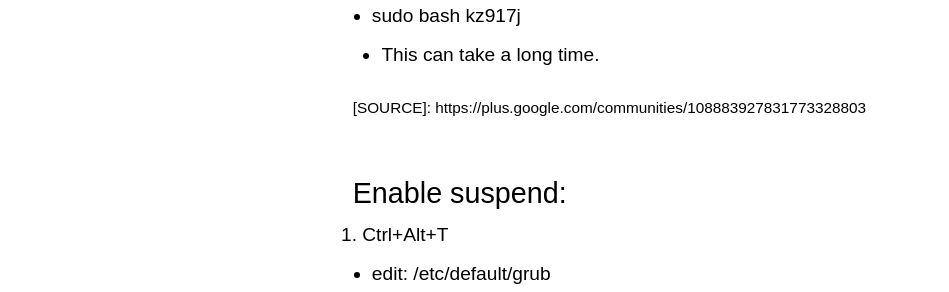
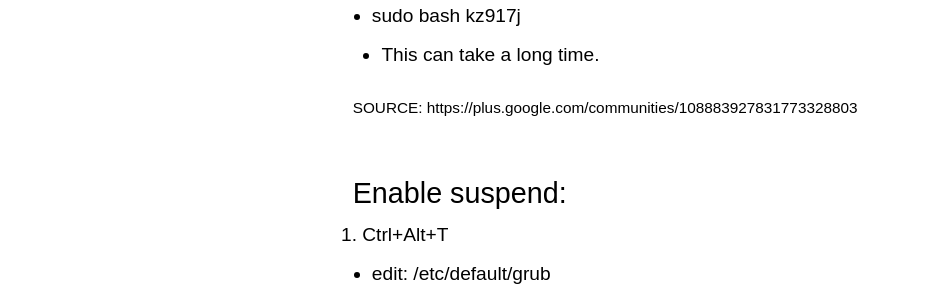
Before and after one commit to scrawlon/scrawlon.github.io, a Jekyll site: the page built from _posts/2014-07-11-chrubuntu-tips.md, in a window 1280 px wide and 900 px high, scrolled down 527 px. Shown: the part 161-453 px from the top of the window, without its empty margins (0-949 px from the left). Built offline with Jekyll 4.4.1, drawn with Linux system fonts in a browser that asks for light colours; Markdown is read by kramdown in place of the engine named in the settings; comment, search, counter and statistics services are not loaded; part of the change alters nothing that is shown.

```diff
--- a/_posts/2014-07-11-chrubuntu-tips.md
+++ b/_posts/2014-07-11-chrubuntu-tips.md
@@ -27,7 +27,7 @@ If you know any other tips, leave a comment and I'll add them to the list.
   * This can take a long time.
   <p>
     <small>
-      [SOURCE]: https://plus.google.com/communities/108883927831773328803
+      SOURCE: https://plus.google.com/communities/108883927831773328803
     </small>
   </p>
 
```
